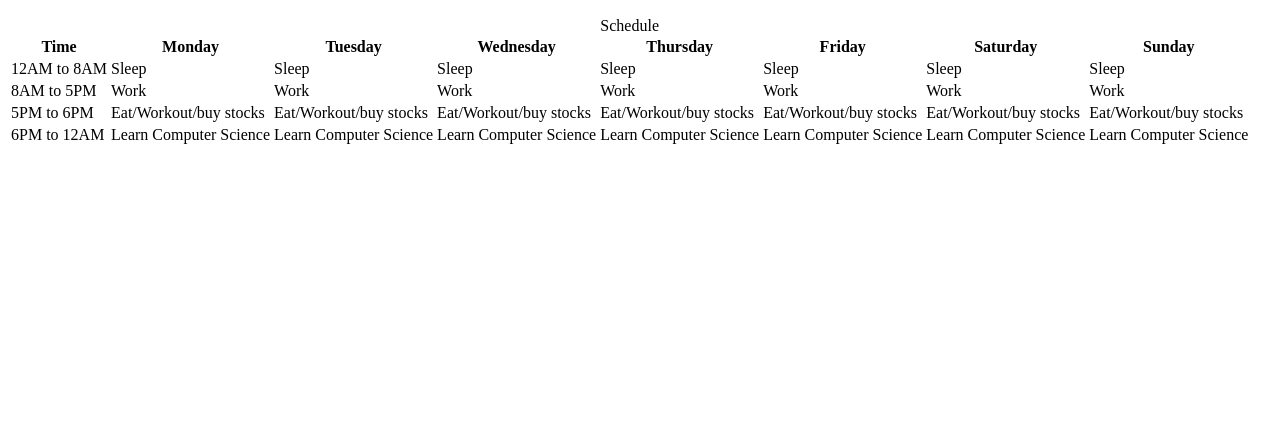
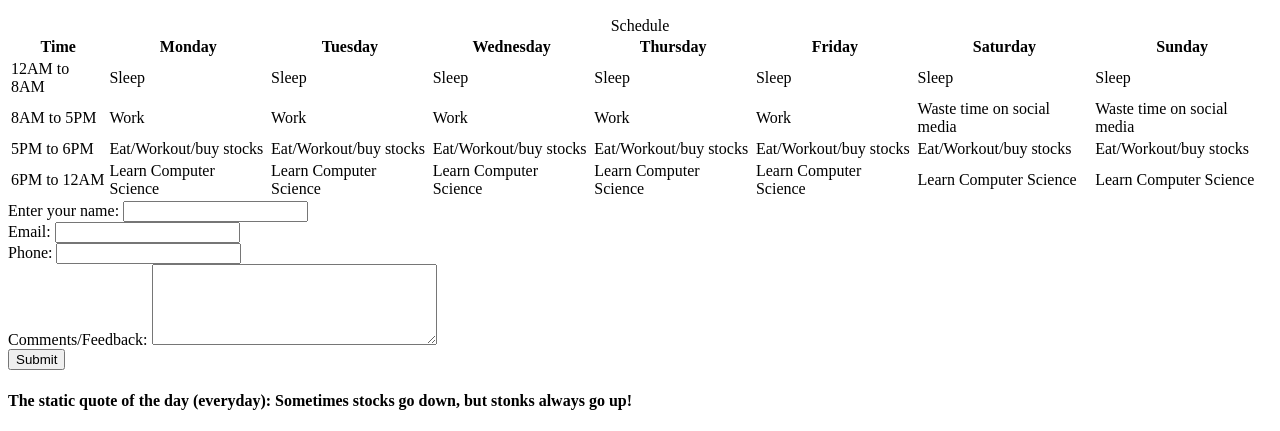
Before and after one commit to teltic/my-sixth-repo, a plain HTML site: page Pre-Course-Homework/about.html in a window 1280 px wide. Shown: the part 722-1153 px from the top of the page. Before the commit the page ends 877 px from the top, so only its background shows below. Drawn offline with Linux system fonts and the light colour scheme.

Commit message:
fixed schedule

```diff
--- a/Pre-Course-Homework/about.html
+++ b/Pre-Course-Homework/about.html
@@ -49,8 +49,8 @@
           <td>Work</td>
           <td>Work</td>
           <td>Work</td>
-          <td>Work</td>
-          <td>Work</td>
+          <td>Waste time on social media</td>
+          <td>Waste time on social media</td>
         </tr>
         <tr>
           <td>5PM to 6PM</td>
@@ -74,5 +74,31 @@
         </tr>
       </table>
     </section>
+    <section>
+      <form action="https://www.myawesomeprofile.com/more-info-request" method="POST" class="request-info">
+        <div class="input-fields">
+          <label for="full-name"> Enter your name:</label>
+          <input type="text" name="Full-name" id="full-name" required />
+        </div>
+        <div class="input-fields">
+          <label for="email-address">Email:</label>
+          <input type="email" name="email-address" id="email-address" required />
+        </div>
+        <div class="input-fields">
+          <label for="phone">Phone:</label>
+          <input type="text" name="phone" id="phone" />
+        </div>
+        <div class="input-fields">
+          <label for="Comments">Comments/Feedback:</label>
+          <textarea name="comments" id="comments" rows="5" cols="33"></textarea>
+        </div>
+        <div class="input-fields">
+            <input type="submit" value="Submit" />
+            </div>
+
+
+      </form>
+    </section>
   </body>
+  <footer><h4>The static quote of the day (everyday): Sometimes stocks go down, but stonks always go up!</h4></footer>
 </html>
```
